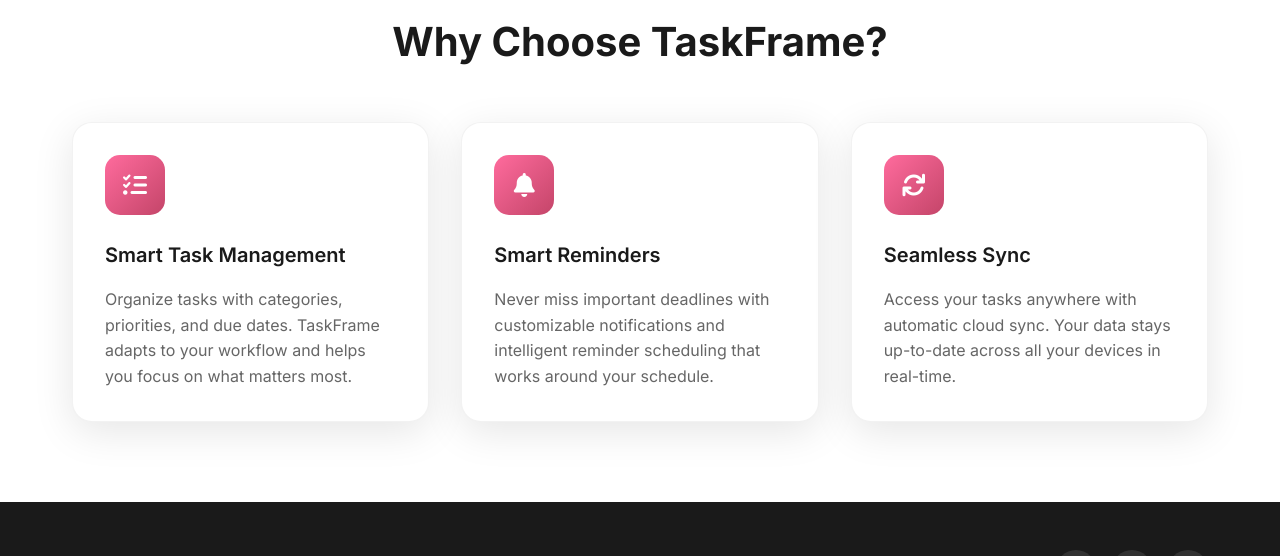
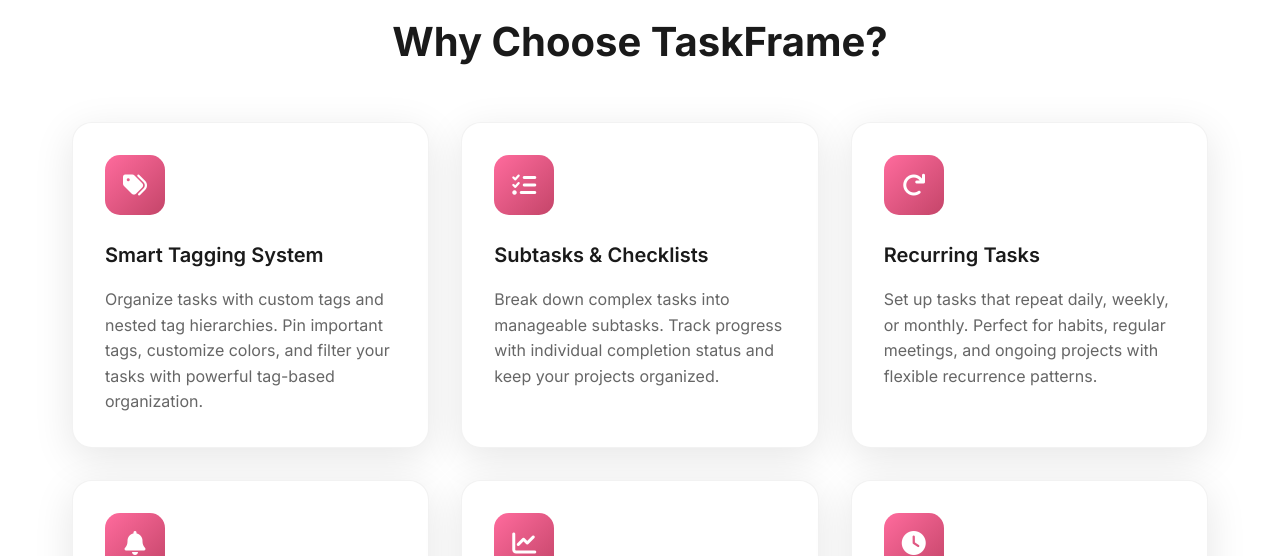
Before and after one commit to bradr3d/bradr3d.github.io, a plain HTML site: page index.html in a window 1280 px wide. Shown: the part 870-1426 px from the top of the page. Drawn offline with Linux system fonts and the light colour scheme.

Commit message:
Update features based on actual TaskFrame app capabilities

```diff
--- a/index.html
+++ b/index.html
@@ -402,7 +402,7 @@
         <div class="hero-content">
             <img src="newIconLight.png" alt="TaskFrame Icon" class="hero-icon">
             <h1>Organize Your Life</h1>
-            <p>TaskFrame helps you stay productive and organized with intuitive task management, smart reminders, and seamless sync across all your devices.</p>
+            <p>TaskFrame helps you stay productive with smart tagging, subtasks, recurring tasks, and customizable notifications. The ultimate task management app for iOS.</p>
             <div class="cta-buttons">
                 <a href="#features" class="btn btn-primary">
                     <i class="fas fa-rocket"></i>
@@ -422,24 +422,45 @@
             <div class="features-grid">
                 <div class="feature-card fade-in">
                     <div class="feature-icon">
-                        <i class="fas fa-tasks"></i>
+                        <i class="fas fa-tags"></i>
                     </div>
-                    <h3>Smart Task Management</h3>
-                    <p>Organize tasks with categories, priorities, and due dates. TaskFrame adapts to your workflow and helps you focus on what matters most.</p>
+                    <h3>Smart Tagging System</h3>
+                    <p>Organize tasks with custom tags and nested tag hierarchies. Pin important tags, customize colors, and filter your tasks with powerful tag-based organization.</p>
+                </div>
+                <div class="feature-card fade-in">
+                    <div class="feature-icon">
+                        <i class="fas fa-list-check"></i>
+                    </div>
+                    <h3>Subtasks & Checklists</h3>
+                    <p>Break down complex tasks into manageable subtasks. Track progress with individual completion status and keep your projects organized.</p>
+                </div>
+                <div class="feature-card fade-in">
+                    <div class="feature-icon">
+                        <i class="fas fa-redo"></i>
+                    </div>
+                    <h3>Recurring Tasks</h3>
+                    <p>Set up tasks that repeat daily, weekly, or monthly. Perfect for habits, regular meetings, and ongoing projects with flexible recurrence patterns.</p>
                 </div>
                 <div class="feature-card fade-in">
                     <div class="feature-icon">
                         <i class="fas fa-bell"></i>
                     </div>
-                    <h3>Smart Reminders</h3>
-                    <p>Never miss important deadlines with customizable notifications and intelligent reminder scheduling that works around your schedule.</p>
+                    <h3>Smart Notifications</h3>
+                    <p>Get reminded with customizable notifications and system alarms. Set start and due date reminders to never miss important deadlines.</p>
                 </div>
                 <div class="feature-card fade-in">
                     <div class="feature-icon">
-                        <i class="fas fa-sync"></i>
+                        <i class="fas fa-chart-line"></i>
                     </div>
-                    <h3>Seamless Sync</h3>
-                    <p>Access your tasks anywhere with automatic cloud sync. Your data stays up-to-date across all your devices in real-time.</p>
+                    <h3>Dashboard & Analytics</h3>
+                    <p>Customize your dashboard with reorderable widgets, pin favorite tags, and track your productivity with built-in analytics and insights.</p>
+                </div>
+                <div class="feature-card fade-in">
+                    <div class="feature-icon">
+                        <i class="fas fa-clock"></i>
+                    </div>
+                    <h3>Time Presets</h3>
+                    <p>Create custom time presets for quick task scheduling. Save your most used time configurations for faster task creation.</p>
                 </div>
             </div>
         </div>
```
